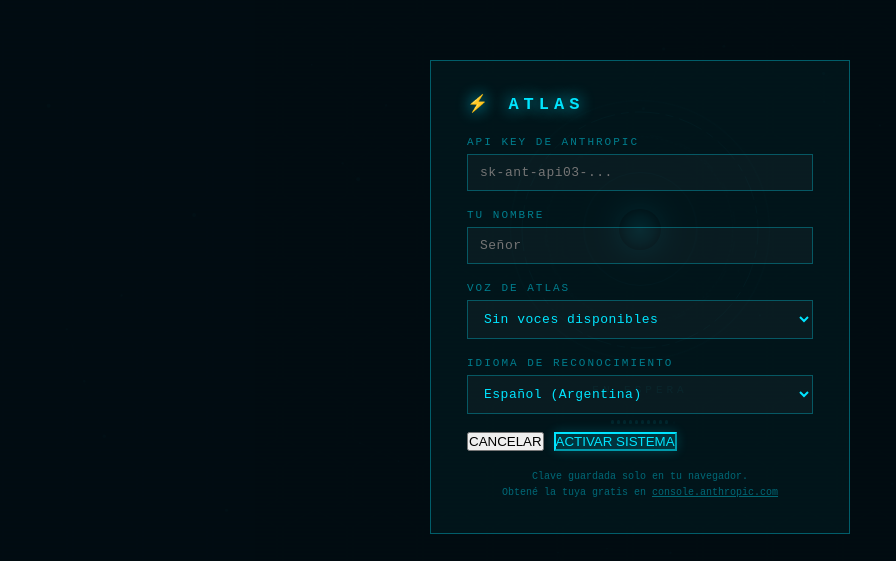
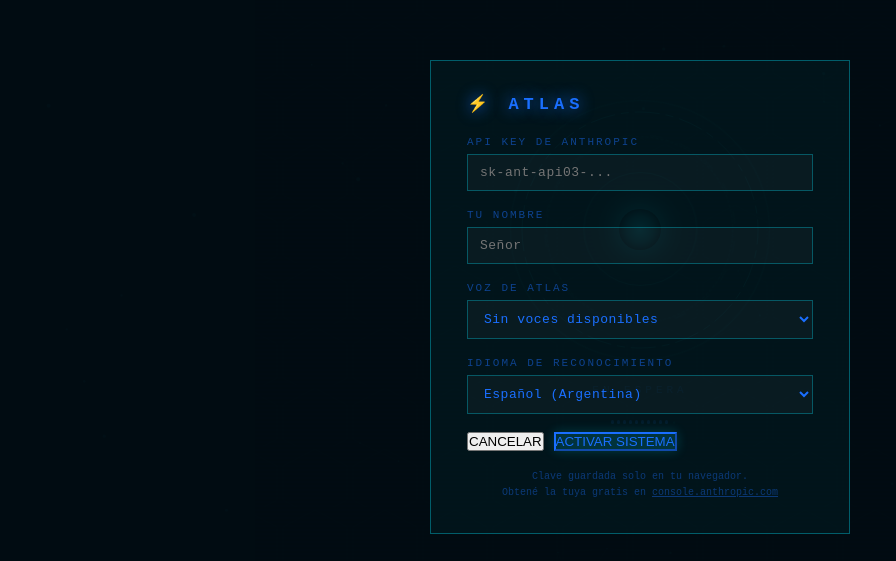
Before and after one commit to Atlas-Fit/Atlas, a plain HTML site: page index.html in a window 1280 px wide. Shown: the part 103-664 px from the top of the page, without its empty margins (0-896 px from the left). Drawn offline with Linux system fonts and the light colour scheme.

Commit message:
Cambio de color a azul oscuro futurista

```diff
--- a/index.html
+++ b/index.html
@@ -6,7 +6,7 @@
 <title>ATLAS</title>
 <style>
 *,*::before,*::after{box-sizing:border-box;margin:0;padding:0;-webkit-tap-highlight-color:transparent}
-:root{--c:#00e5ff;--g:#00ff88;--r:#ff4444;--a:#ffaa00;--bg:#020c12}
+:root{--c:#1a6fff;--g:#1ab8ff;--r:#ff4444;--a:#4488ff;--bg:#020918}
 html,body{height:100%;overflow:hidden;background:var(--bg);font-family:'Courier New',monospace;color:var(--c);user-select:none}
 
 /* BG */
```
